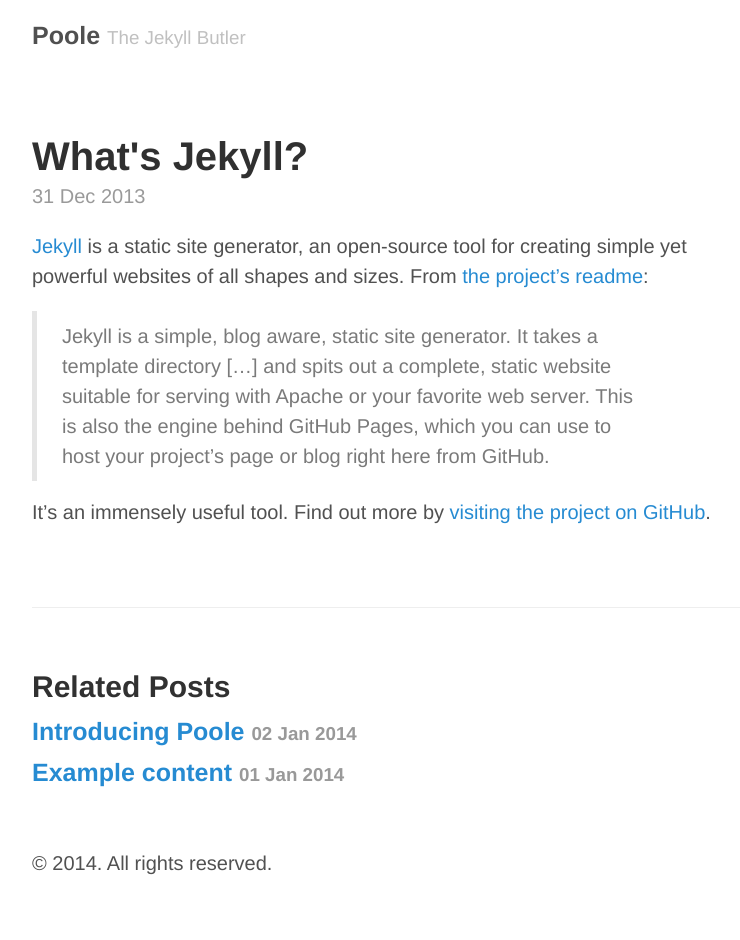
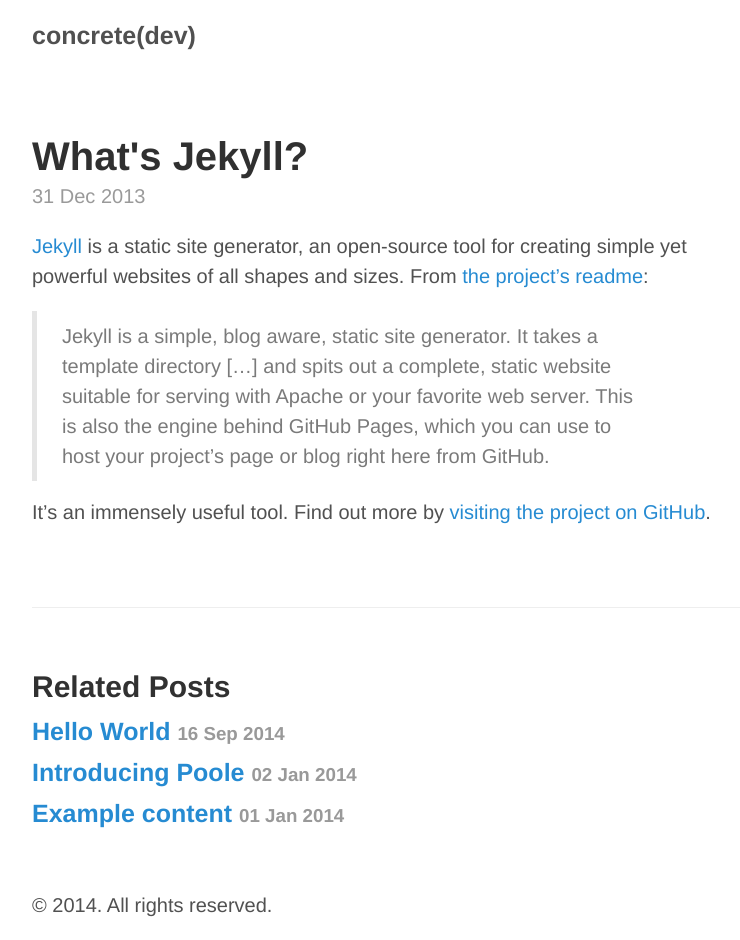
Before and after one commit to concreted/concreted.github.io, a Jekyll site: the page built from _posts/2013-12-31-whats-jekyll.md, in a window 1280 px wide. Shown: the whole page, without its empty margins (248-988 px from the left). Built offline with Jekyll 4.4.1, drawn with Linux system fonts in a browser that asks for light colours; Markdown is read by kramdown in place of the engine named in the settings; before the commit the page ends 900 px from its top, so only the background shows below that.

Commit message:
Test post, edit _config.yml, add .gitignore

```diff
--- a/_config.yml
+++ b/_config.yml
@@ -6,17 +6,17 @@
 permalink:        pretty
 
 # Setup
-title:            Poole
-tagline:          The Jekyll Butler
-url:              http://getpoole.com
+title:            concrete(dev)
+tagline:
+url:              concreted.github.io
 paginate:         1
 baseurl:          /
 author:
-  name:           Mark Otto
-  url:            https://twitter.com/mdo
-  email:          markdotto@gmail.com
+  name:           Aric Huang
+  url:            github.com/concreted
+  email:          arichuang@gmail.com
 
 # Custom vars
 version:          1.0.0
 github:
-  repo:           https://github.com/poole/poole
+  repo:           https://github.com/concreted/concreted.github.io
```
Also changed, not shown: _posts/2014-09-16-test-post.md (added, +9 -0 lines), 1 other file.
